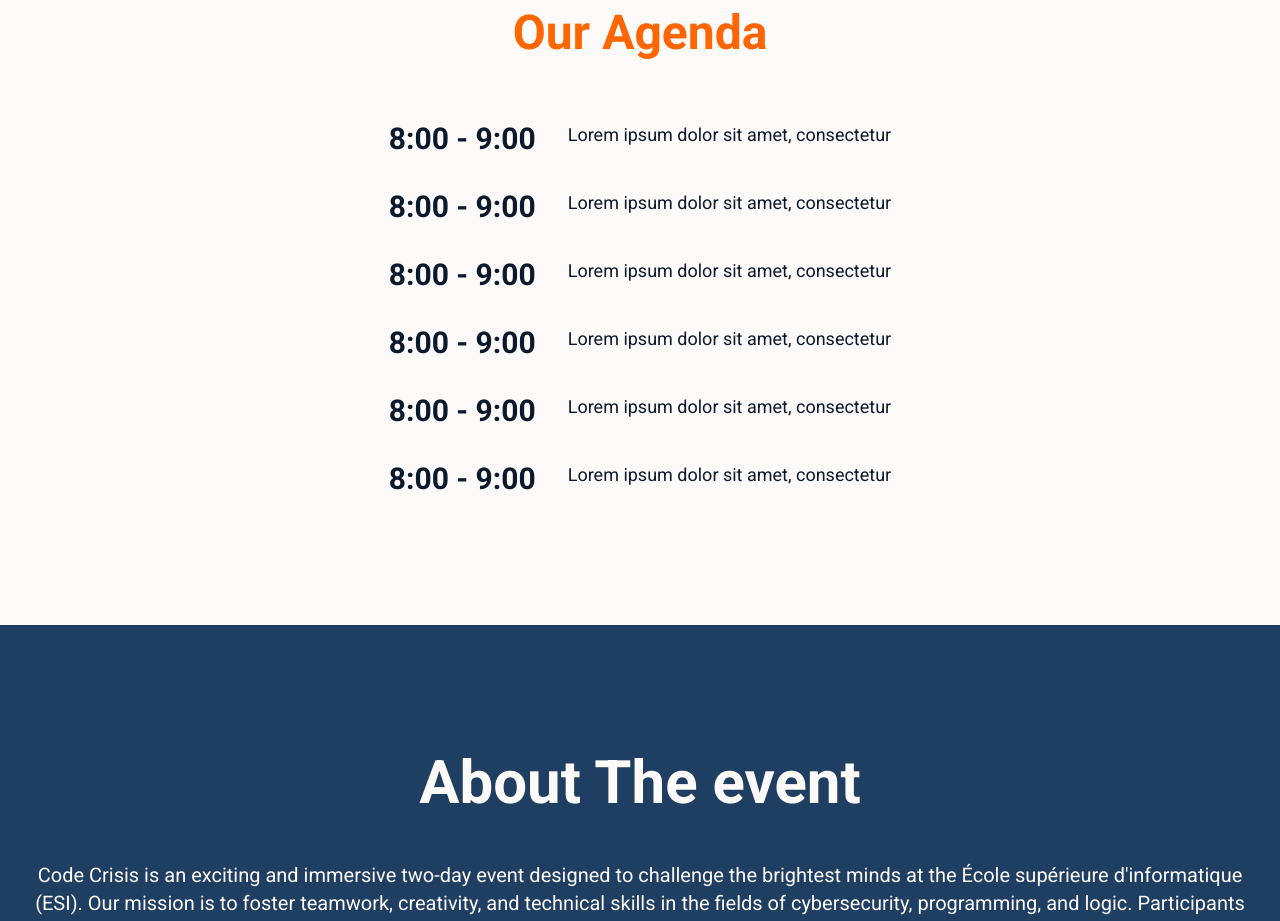
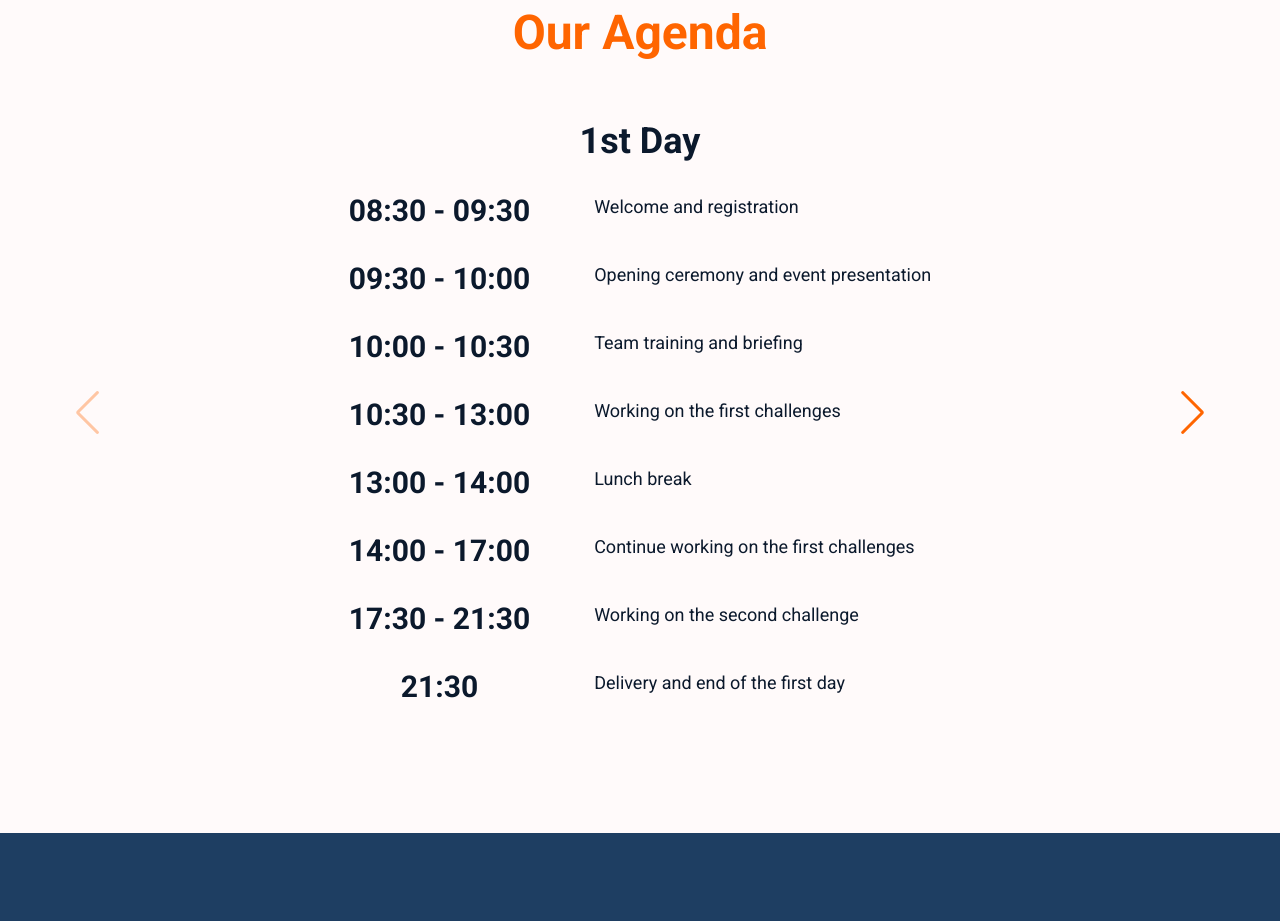
Before and after one commit to Mohammed-Nedjima/CodeCrisis, a website: page index.html in a window 1280 px wide. Shown: the part 1320-2241 px from the top of the page. Drawn offline with nearby package versions, Linux system fonts and the light colour scheme.

Commit message:
adding swiper to fix agenda

```diff
--- a/index.html
+++ b/index.html
@@ -16,6 +16,10 @@
     <link
       href="https://fonts.googleapis.com/css2?family=Kanit:wght@400;700&family=Overpass:ital,wght@0,100..900;1,100..900&family=Roboto:ital,wght@0,300;0,400;0,500;0,700;0,900;1,700;1,900&family=Ubuntu&display=swap"
       rel="stylesheet"
+    />
+    <link
+      rel="stylesheet"
+      href="https://cdn.jsdelivr.net/npm/swiper@11/swiper-bundle.min.css"
     />
     <script
       src="https://kit.fontawesome.com/536af953bc.js"
@@ -117,32 +121,135 @@
           </div>
         </div>
         <h2 class="text-primary text-5xl font-bold mb-16">Our Agenda</h2>
+        <div class="swiper">
+          <div class="slider-wrapper">
+            <div class="swiper-wrapper">
+              <div class="day1 swiper-slide cursor-grab select-none">
+                <h4 class="text-4xl font-bold mb-8">1st Day</h4>
+                <div class="flex justify-center gap-8 md:gap-16">
                   <ul class="grid gap-8">
-          <li class="flex gap-8 justify-center">
-            <p class="text-3xl font-bold">8:00 - 9:00</p>
-            <p class="text-lg">Lorem ipsum dolor sit amet, consectetur</p>
+                    <li class="flex gap-12 justify-between">
+                      <p class="text-3xl font-bold">08:30 - 09:30</p>
                     </li>
-          <li class="flex gap-8 justify-center">
-            <p class="text-3xl font-bold">8:00 - 9:00</p>
-            <p class="text-lg">Lorem ipsum dolor sit amet, consectetur</p>
+                    <li>
+                      <p class="text-3xl font-bold">09:30 - 10:00</p>
                     </li>
-          <li class="flex gap-8 justify-center">
-            <p class="text-3xl font-bold">8:00 - 9:00</p>
-            <p class="text-lg">Lorem ipsum dolor sit amet, consectetur</p>
+                    <li>
+                      <p class="text-3xl font-bold">10:00 - 10:30</p>
                     </li>
-          <li class="flex gap-8 justify-center">
-            <p class="text-3xl font-bold">8:00 - 9:00</p>
-            <p class="text-lg">Lorem ipsum dolor sit amet, consectetur</p>
+                    <li>
+                      <p class="text-3xl font-bold">10:30 - 13:00</p>
                     </li>
-          <li class="flex gap-8 justify-center">
-            <p class="text-3xl font-bold">8:00 - 9:00</p>
-            <p class="text-lg">Lorem ipsum dolor sit amet, consectetur</p>
+                    <li>
+                      <p class="text-3xl font-bold">13:00 - 14:00</p>
                     </li>
-          <li class="flex gap-8 justify-center">
-            <p class="text-3xl font-bold">8:00 - 9:00</p>
-            <p class="text-lg">Lorem ipsum dolor sit amet, consectetur</p>
+                    <li>
+                      <p class="text-3xl font-bold">14:00 - 17:00</p>
+                    </li>
+                    <li>
+                      <p class="text-3xl font-bold">17:30 - 21:30</p>
+                    </li>
+                    <li>
+                      <p class="text-3xl font-bold">21:30</p>
                     </li>
                   </ul>
+                  <ul class="grid gap-8">
+                    <li>
+                      <p class="text-lg text-left">Welcome and registration</p>
+                    </li>
+                    <li>
+                      <p class="text-lg text-left">
+                        Opening ceremony and event presentation
+                      </p>
+                    </li>
+                    <li>
+                      <p class="text-lg text-left">
+                        Team training and briefing
+                      </p>
+                    </li>
+                    <li>
+                      <p class="text-lg text-left">
+                        Working on the first challenges
+                      </p>
+                    </li>
+                    <li>
+                      <p class="text-lg text-left">Lunch break</p>
+                    </li>
+                    <li>
+                      <p class="text-lg text-left">
+                        Continue working on the first challenges
+                      </p>
+                    </li>
+                    <li>
+                      <p class="text-lg text-left">
+                        Working on the second challenge
+                      </p>
+                    </li>
+                    <li>
+                      <p class="text-lg text-left">
+                        Delivery and end of the first day
+                      </p>
+                    </li>
+                  </ul>
+                </div>
+              </div>
+              <div class="day2 swiper-slide cursor-grab select-none w-[700px]">
+                <h4 class="text-4xl font-bold mb-8">2nd Day</h4>
+                <div class="flex justify-center gap-8 md:gap-16">
+                  <ul class="grid gap-8">
+                    <li class="flex gap-12 justify-between">
+                      <p class="text-3xl font-bold">09:00 - 13:00</p>
+                    </li>
+                    <li>
+                      <p class="text-3xl font-bold">13:00 - 14:00</p>
+                    </li>
+                    <li>
+                      <p class="text-3xl font-bold">14:00 - 15:00</p>
+                    </li>
+                    <li>
+                      <p class="text-3xl font-bold">15:00 - 15:30</p>
+                    </li>
+                    <li>
+                      <p class="text-3xl font-bold">15:30 - 16:30</p>
+                    </li>
+                  </ul>
+                  <ul class="grid gap-8">
+                    <li>
+                      <p class="text-lg text-left">
+                        Working on the final challenge
+                      </p>
+                    </li>
+                    <li>
+                      <p class="text-lg text-left">
+                        Lunch break and delivery of the third challenge
+                      </p>
+                    </li>
+                    <li>
+                      <p class="text-lg text-left">
+                        Final presentations and evaluation by the jury
+                      </p>
+                    </li>
+                    <li>
+                      <p class="text-lg text-left">Deliberation of the jury</p>
+                    </li>
+                    <li>
+                      <p class="text-lg text-left">
+                        Announcement of the winning team and closing ceremony
+                      </p>
+                    </li>
+                  </ul>
+                </div>
+              </div>
+            </div>
+          </div>
+
+          <div
+            class="swiper-button-prev text-primary duration-300 invisible md:visible ml-0 md:ml-8 lg:ml-16"
+          ></div>
+          <div
+            class="swiper-button-next text-primary duration-300 invisible md:visible mr-0 md:mr-8 lg:mr-16"
+          ></div>
+        </div>
       </div>
     </section>
     <!-- End Where -->
@@ -453,6 +560,7 @@
       </div>
     </footer>
     <!-- End footer -->
+    <script src="https://cdn.jsdelivr.net/npm/swiper@11/swiper-bundle.min.js"></script>
     <script>
       function Menu(e) {
         let nav = document.getElementById("links");
@@ -493,6 +601,24 @@
           icon.innerHTML = minusSVG;
         }
       }
+
+      const swiper = new Swiper(".slider-wrapper", {
+        loop: false,
+
+        // If we need pagination
+        pagination: {
+          el: ".swiper-pagination",
+          clickable: true,
+          dynamicBullets: true,
+        },
+
+        // Navigation arrows
+        navigation: {
+          nextEl: ".swiper-button-next",
+          prevEl: ".swiper-button-prev",
+        },
+      });
     </script>
+    <script src="https://cdn.jsdelivr.net/npm/swiper@11/swiper-bundle.min.js"></script>
   </body>
 </html>
--- a/style.css
+++ b/style.css
@@ -76,3 +76,8 @@ h6 {
 #__next {
   isolation: isolate;
 }
+
+.swiper-button-next,
+.swiper-button-prev {
+  color: #ff6500 !important;
+}
```
Also changed, not shown: tailwind.css. Lines whose indentation alone changed are shown as unchanged.
